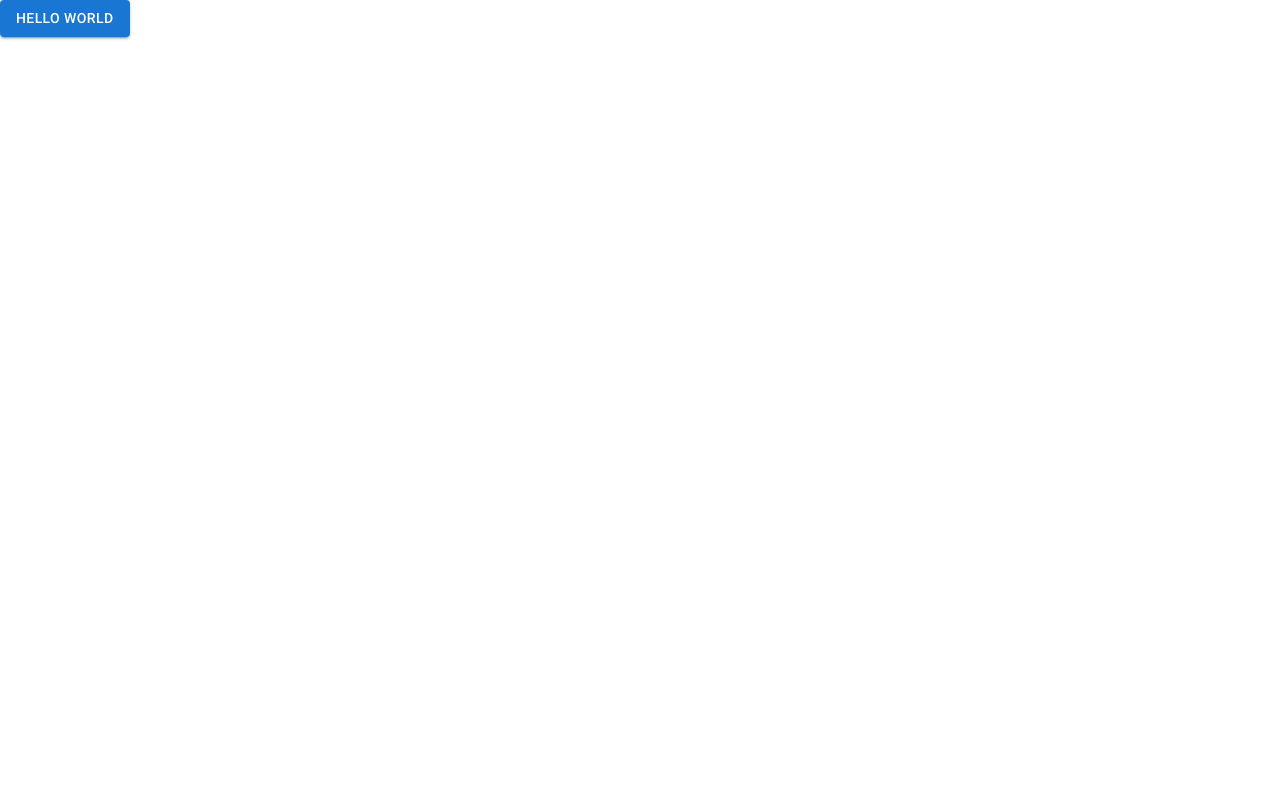
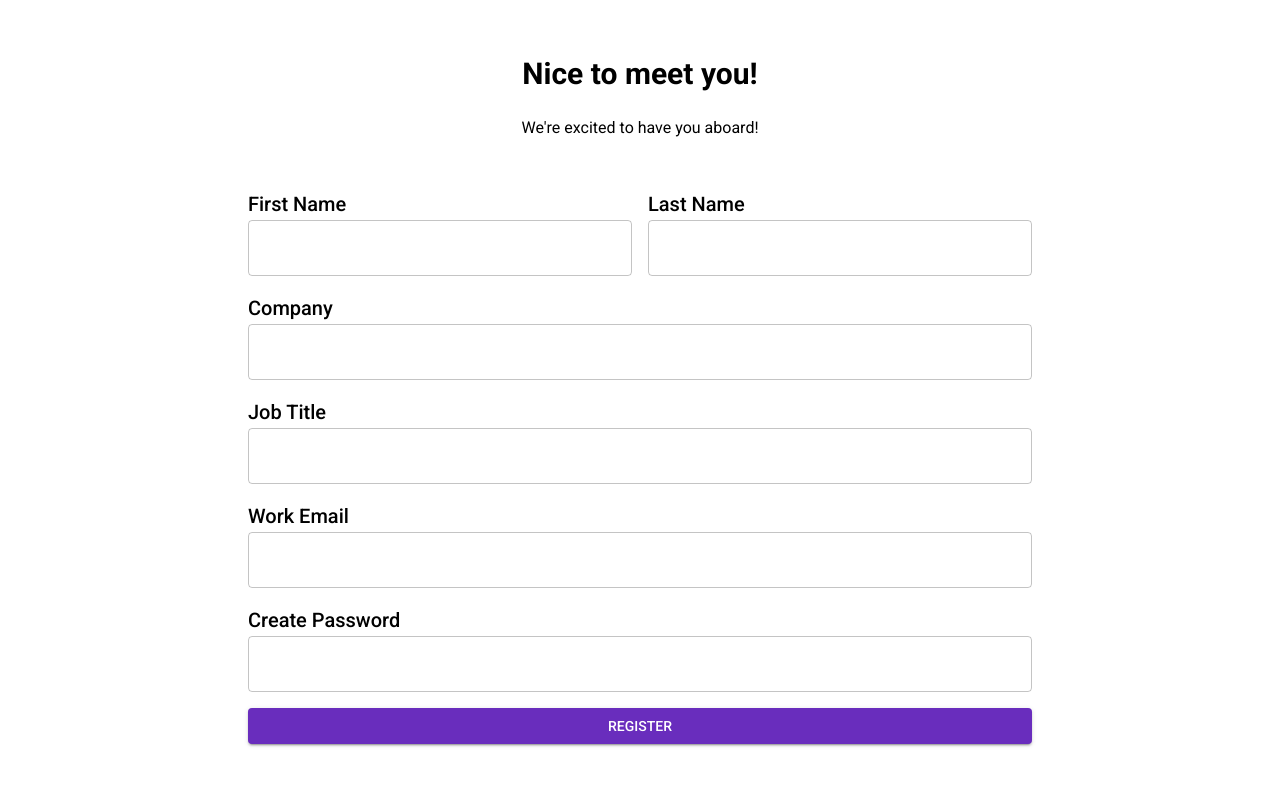
Before and after one commit to LeonardoPaiv/sendspark-challenge-front, a React (Vite) app: page / in a window 1280 px wide. Shown: the top 786 px of the page. Built offline with nearby package versions, Linux system fonts and the light colour scheme.

Commit message:
Design User Creation Page Layout

```diff
--- /dev/null
+++ b/src/Components/Page.tsx
@@ -0,0 +1,23 @@
+import { ReactNode } from "react";
+
+function Page({
+  children,
+  center,
+  tailWindClass,
+}: {
+  children: ReactNode;
+  center?: boolean;
+  tailWindClass?: string;
+}) {
+  return (
+    <div
+      className={`container mx-auto h-full flex-col ${
+        center ? "flex justify-center" : ""
+      } ${tailWindClass}`}
+    >
+      {children}
+    </div>
+  );
+}
+
+export default Page;
--- /dev/null
+++ b/src/Components/Title.tsx
@@ -0,0 +1,7 @@
+function Title({text}: {text: string}) {
+  return (
+    <h1 className='text-3xl mb-6 font-bold'>{text}</h1>
+  )
+}
+
+export default Title
--- /dev/null
+++ b/src/Components/UserRegistrationForm.tsx
@@ -0,0 +1,86 @@
+import React from "react";
+import {
+  Box,
+  TextField,
+  Typography,
+  Button,
+  Grid,
+} from "@mui/material";
+
+const UserRegistrationForm: React.FC = () => {
+  return (
+    <Box component="form" noValidate autoComplete="off" sx={{ mt: 3 }}>
+      <Grid container spacing={2}>
+        <Grid item xs={12} sm={6}>
+          <Typography variant="h6" component="label" htmlFor="firstName">
+            First Name
+          </Typography>
+          <TextField
+            id="firstName"
+            name="firstName"
+            variant="outlined"
+            fullWidth
+          />
+        </Grid>
+        <Grid item xs={12} sm={6}>
+          <Typography variant="h6" component="label" htmlFor="lastName">
+            Last Name
+          </Typography>
+          <TextField
+            id="lastName"
+            name="lastName"
+            variant="outlined"
+            fullWidth
+          />
+        </Grid>
+        <Grid item xs={12}>
+          <Typography variant="h6" component="label" htmlFor="company">
+            Company
+          </Typography>
+          <TextField id="company" name="company" variant="outlined" fullWidth />
+        </Grid>
+        <Grid item xs={12}>
+          <Typography variant="h6" component="label" htmlFor="jobTitle">
+            Job Title
+          </Typography>
+          <TextField
+            id="jobTitle"
+            name="jobTitle"
+            variant="outlined"
+            fullWidth
+          />
+        </Grid>
+        <Grid item xs={12}>
+          <Typography variant="h6" component="label" htmlFor="workEmail">
+            Work Email
+          </Typography>
+          <TextField
+            id="workEmail"
+            name="workEmail"
+            variant="outlined"
+            fullWidth
+          />
+        </Grid>
+        <Grid item xs={12}>
+          <Typography variant="h6" component="label" htmlFor="createPassword">
+            Create Password
+          </Typography>
+          <TextField
+            id="createPassword"
+            name="createPassword"
+            type="password"
+            variant="outlined"
+            fullWidth
+          />
+        </Grid>
+        <Grid item xs={12}>
+          <Button type="submit" variant="contained" color="primary" fullWidth>
+            Register
+          </Button>
+        </Grid>
+      </Grid>
+    </Box>
+  );
+};
+
+export default UserRegistrationForm;
--- /dev/null
+++ b/src/Pages/SignupPage.tsx
@@ -0,0 +1,15 @@
+import Page from "../Components/Page"
+import Title from "../Components/Title"
+import UserRegistrationForm from "../Components/UserRegistrationForm"
+
+function SignupPage() {
+  return (
+    <Page center tailWindClass="items-center px-24">
+        <Title text="Nice to meet you!"/>
+        <p className="pb-6">We're excited to have you aboard!</p>
+        <UserRegistrationForm />
+    </Page>
+  )
+}
+
+export default SignupPage
--- a/src/index.scss
+++ b/src/index.scss
@@ -9,3 +9,8 @@
 * {
     font-family: "Roboto", sans-serif;
 }
+
+html, body, #root{
+    width: 100%;
+    height: 100%;
+}
--- a/src/main.tsx
+++ b/src/main.tsx
@@ -1,11 +1,22 @@
-import React from 'react'
-import ReactDOM from 'react-dom/client'
-import './index.scss'
-import { Button } from '@mui/material'
+import React from "react";
+import ReactDOM from "react-dom/client";
+import "./index.scss";
+import SignupPage from "./Pages/SignupPage";
+import { RouterProvider, createBrowserRouter } from "react-router-dom";
+import theme from "./theme";
+import { ThemeProvider } from "@mui/material";
 
+const router = createBrowserRouter([
+  {
+    path: "/",
+    element: <SignupPage />,
+  },
+]);
 
-ReactDOM.createRoot(document.getElementById('root')!).render(
+ReactDOM.createRoot(document.getElementById("root")!).render(
   <React.StrictMode>
-    <Button variant='contained'>Hello world</Button>
-  </React.StrictMode>,
-)
+    <ThemeProvider theme={theme}>
+      <RouterProvider router={router} />
+    </ThemeProvider>
+  </React.StrictMode>
+);
--- /dev/null
+++ b/src/theme.ts
@@ -0,0 +1,17 @@
+import { createTheme } from '@mui/material/styles';
+
+const theme = createTheme({
+  palette: {
+    primary: {
+      main: '#692dbd',
+    },
+    secondary: {
+      main: '#dc0033',
+    },
+  },
+  typography: {
+    fontFamily: 'Roboto, Arial, sans-serif',
+  },
+});
+
+export default theme;
```
